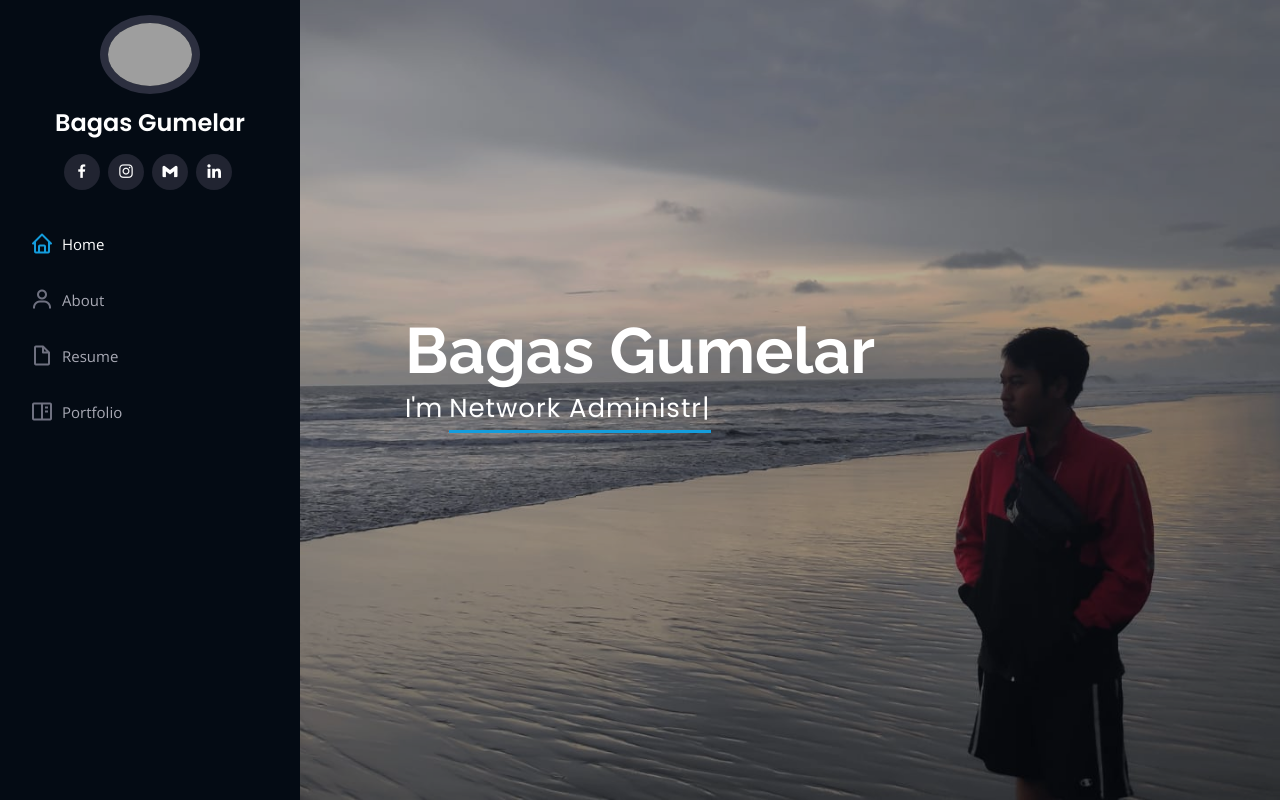
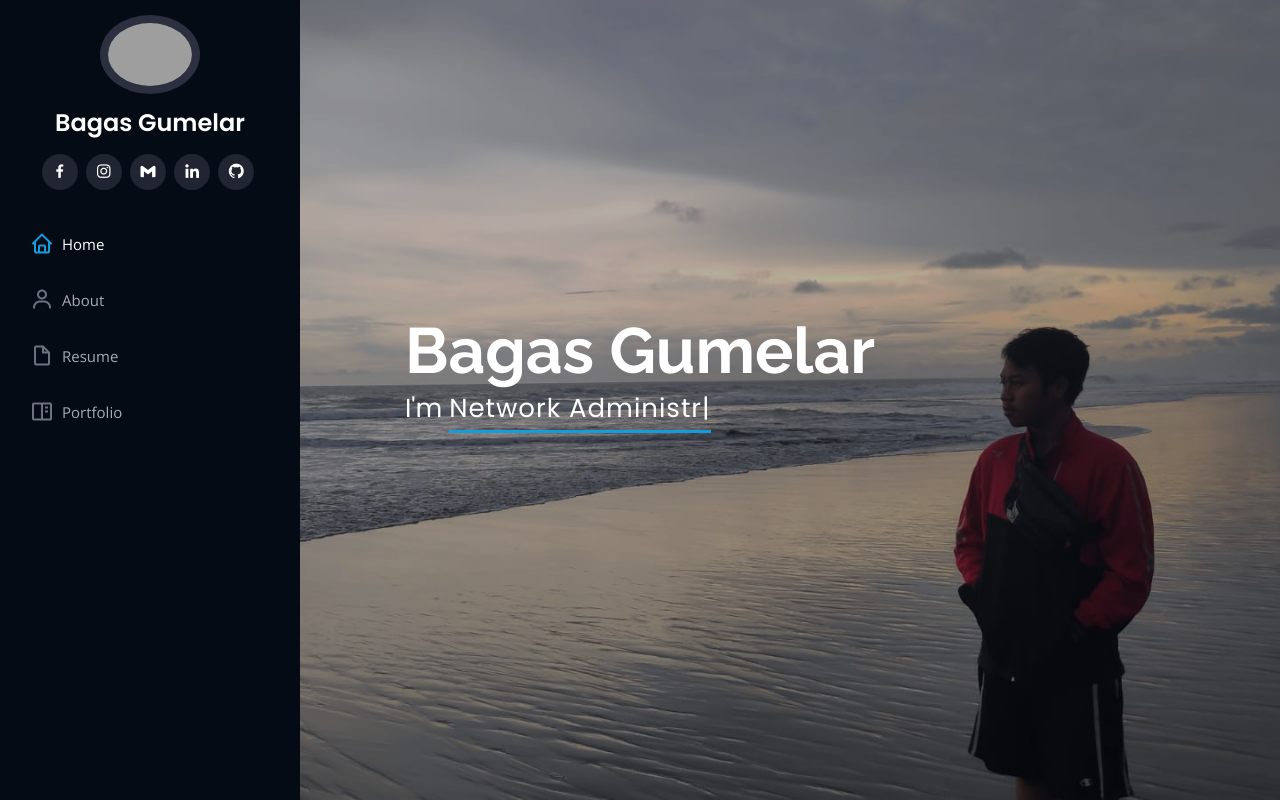
Before and after one commit to Bagas713/portofolio, a plain HTML site: page index.html in a window 1280 px wide. Shown: the top 802 px of the page. Drawn offline with nearby package versions, Linux system fonts and the light colour scheme; grey boxes are pictures that could not be loaded.

Commit message:
Update Link GitHub

```diff
--- a/index.html
+++ b/index.html
@@ -54,6 +54,7 @@
           <a href="https://www.instagram.com/bagasd592/" class="instagram"><i class="bx bxl-instagram"></i></a>
           <a href="mailto:bagasgumelar17@gmail.com" class="google-plus"><i class="bx bxl-gmail"></i></a>
           <a href="https://www.linkedin.com/in/bagasgumelar0713/" class="linkedin"><i class="bx bxl-linkedin"></i></a>
+          <a href="https://github.com/Bagas713" class="linkedin"><i class="bx bxl-github"></i></a>
         </div>
       </div>
 
```
